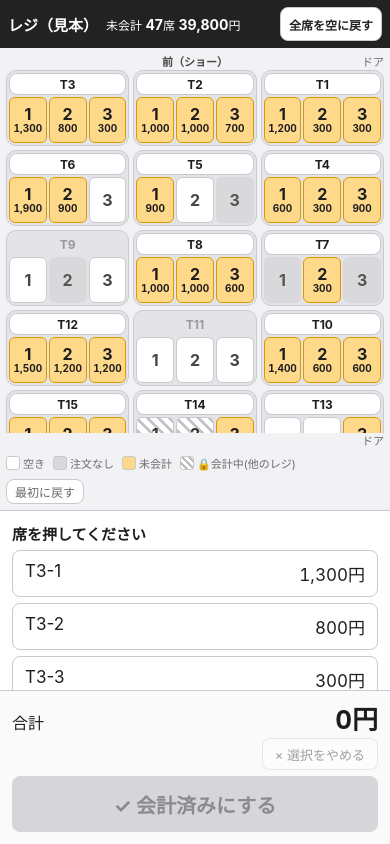
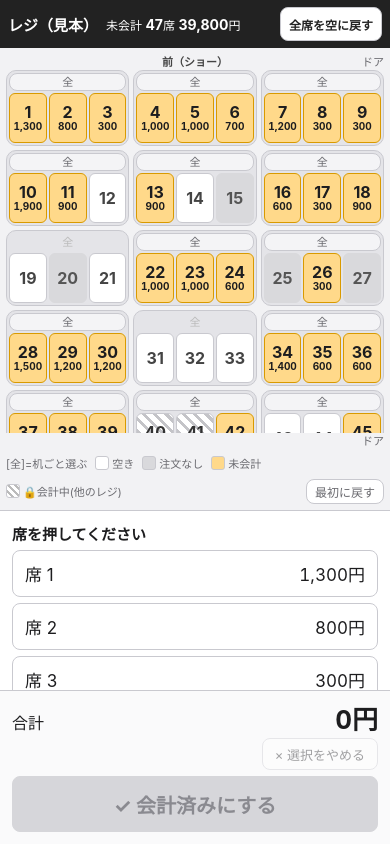
Before and after one commit to y0ri-10/cafe-order-spike-pages, a plain HTML site: page mock/register.html in a window 390 px wide. Drawn offline with Linux system fonts and the light colour scheme.

Commit message:
feat: number seats 1-87 in register mockup
Co-Authored-By: Claude Fable 5.2 <noreply@anthropic.com>

```diff
--- a/mock/register.html
+++ b/mock/register.html
@@ -29,12 +29,12 @@ main{flex:1;min-height:0;display:grid;grid-template-columns:6fr 4fr}
 .edge span{width:40px;text-align:right}.edge span:first-child{text-align:left}
 .kitchen{display:flex;align-items:center;justify-content:center;border:1px dashed var(--line);border-radius:8px;color:#9a9aa0;font-size:14px;background:#f8f8f9}
 .table{grid-column:var(--c);grid-row:var(--r);display:flex;flex-direction:row;gap:4px;padding:3px;border:1px solid var(--line);border-radius:10px;background:#e4e4e8;min-height:0}
-.thead{flex:none;width:40px;padding:0;font-weight:700;font-size:13px;background:#fff}
-.thead.none{color:#999;background:transparent;border-color:transparent}
+.thead{flex:none;width:22px;padding:0;font-weight:400;font-size:12px;color:var(--sub);background:#f4f4f6}
+.thead.none{color:#bbb;background:transparent;border-color:transparent}
 .thead.all{background:var(--sel);color:#fff;border-color:var(--sel)}
 .seats{flex:1;min-width:0;min-height:0;display:grid;grid-auto-flow:column;grid-auto-columns:1fr;gap:3px}
 .seat{display:flex;flex-direction:column;align-items:center;justify-content:center;line-height:1.15;padding:0;border-radius:6px;min-height:0;min-width:0}
-.seat .n{font-size:17px;font-weight:700}
+.seat .n{font-size:20px;font-weight:700}
 .seat .a{font-size:11px;font-variant-numeric:tabular-nums}
 .seat.empty{background:#fff;color:#444}
 .seat.seated{background:#d9d9dc;color:#555;border-color:#d9d9dc}
@@ -86,7 +86,7 @@ main{flex:1;min-height:0;display:grid;grid-template-columns:6fr 4fr}
   .mapwrap{padding:6px}
   #map{grid-auto-rows:76px}
   .table{flex-direction:column;gap:2px;padding:2px}
-  .thead{width:auto;height:22px;font-size:12px}
+  .thead{width:auto;height:18px;font-size:11px;line-height:1}
   .seats{gap:2px}
   .seat .n{font-size:16px}.seat .a{font-size:10px}
   .pay{border-left:0;border-top:1px solid var(--line)}
@@ -110,6 +110,7 @@ main{flex:1;min-height:0;display:grid;grid-template-columns:6fr 4fr}
     <div id="map"></div>
     <div class="edge"><span></span><span></span><span>ドア</span></div>
     <div class="legend">
+      <span>[全]=机ごと選ぶ</span>
       <span><i style="background:#fff"></i>空き</span>
       <span><i style="background:#d9d9dc"></i>注文なし</span>
       <span><i style="background:var(--unpaid)"></i>未会計</span>
@@ -130,26 +131,27 @@ main{flex:1;min-height:0;display:grid;grid-template-columns:6fr 4fr}
 </main>
 <script>
 // ---- 部屋の配置（見本用）。本番では設定の表から読む想定。
-// tables: [机の名前, 列, 行, 席数]  机の名前・列・行・席数はこの配列だけで変わる（席は「机の名前-1〜」）
+// tables: [列, 行, 席数]  列・行・席数はこの配列だけで変わる（机の名前は持たない）
 // blocks: [表示名, 列, 行, 行数]  席でない場所（押せない）
 const ROOM = {
   tables: [
-    ["T3",1,1,3],["T2",2,1,3],["T1",3,1,3],
-    ["T6",1,2,3],["T5",2,2,3],["T4",3,2,3],
-    ["T9",1,3,3],["T8",2,3,3],["T7",3,3,3],
-    ["T12",1,4,3],["T11",2,4,3],["T10",3,4,3],
-    ["T15",1,5,3],["T14",2,5,3],["T13",3,5,3],
-    ["T17",2,6,3],["T16",3,6,3],
-    ["T19",2,7,3],["T18",3,7,3],
-    ["T21",2,8,3],["T20",3,8,3],
-    ["R2",2,9,3],["R1",3,9,3],
-    ["R4",2,10,3],["R3",3,10,3],
-    ["R7",2,11,3],["R5",3,11,3],   // R6 は欠番（今年の配置どおり）
-    ["R9",2,12,3],["R8",3,12,3],
+    [1,1,3],[2,1,3],[3,1,3],  [1,2,3],[2,2,3],[3,2,3],  [1,3,3],[2,3,3],[3,3,3],
+    [1,4,3],[2,4,3],[3,4,3],  [1,5,3],[2,5,3],[3,5,3],
+    [2,6,3],[3,6,3],  [2,7,3],[3,7,3],  [2,8,3],[3,8,3],
+    [2,9,3],[3,9,3],  [2,10,3],[3,10,3],  [2,11,3],[3,11,3],  [2,12,3],[3,12,3],
   ],
   blocks: [["キッチン",1,8,5]],
 };
-const SEATS = ROOM.tables.flatMap(t=>Array.from({length:t[3]},(_,i)=>t[0]+"-"+(i+1)));
+// 席番号の振り方（設定で変えられる想定）: 前の行から後ろへ、同じ行は左の机から右へ、机の中は左の席から右へ。
+function numberSeats(tables){
+  let k = 0;
+  return tables.map((t,i)=>({i, c:t[0], r:t[1], n:t[2]}))
+    .sort((a,b)=>a.r-b.r || a.c-b.c)
+    .map(t=>({...t, seats: Array.from({length:t.n},()=>String(++k))}))
+    .sort((a,b)=>a.i-b.i);
+}
+const TB = numberSeats(ROOM.tables);                 // 机ごとの {列,行,席の配列}
+const SEATS = TB.flatMap(t=>t.seats).sort((a,b)=>a-b);   // 席番号（文字列）の昇順
 const ORD = Object.fromEntries(SEATS.map((n,i)=>[n,i]));
 const MENU = [["永遠の愛",400],["誰もが憧れるベリーソーダ",300],["自由を求めるクリームソーダ",400],["革命の歌 明日への希望を掲げて",400],
   ["コーヒー HOT",300],["コーヒー ICE",300],["紅茶 HOT",300],["紅茶 ICE",300],["ココア",300],["カフェラテ",300],
@@ -163,9 +165,9 @@ function init(){
   S = {}; selected = new Set(); lastPaid = null; confirmRow = null; resetMode = false;
   const order = ROOM.tables.map((_,i)=>i).sort(()=>r()-.5);
   const pOf = {}; order.forEach((ti,k)=>{ pOf[ti] = k<14 ? .95 : k<20 ? .55 : .05; });
-  ROOM.tables.forEach((t,ti)=>{
+  TB.forEach((t,ti)=>{
     const fav = [pick(15), pick(15)];            // 同じ卓は似た注文
-    SEATS.filter(n=>n.startsWith(t[0]+'-')).forEach(n=>{
+    t.seats.forEach(n=>{
       const x = r(); let st = 'empty', lines = [];
       if (x < pOf[ti]) {
         st = 'unpaid';
@@ -180,7 +182,7 @@ function init(){
     });
   });
   // 会計中（もう1台のレジ）: 同じ卓の2席
-  const bt = SEATS.filter(n=>n.startsWith(ROOM.tables[order[0]][0]+'-'));
+  const bt = TB[order[0]].seats;
   [bt[0], bt[1]].forEach(n=>{ if (!S[n].lines.length) S[n].lines=[{m:pick(15),q:1}]; S[n].st='busy'; });
   render();
 }
@@ -193,22 +195,21 @@ function render(){
   const u = unpaidSeats();
   document.getElementById('topSum').innerHTML = `未会計 <b>${u.length}</b>席 <b>${yen(u.reduce((s,n)=>s+sub(n),0))}</b>円`;
   // マップ
-  document.getElementById('map').innerHTML = ROOM.blocks.map(([nm,c,r,sp])=>`<div class="kitchen" style="grid-column:${c};grid-row:${r} / span ${sp}">${nm}</div>`).join('') + ROOM.tables.map(([no,c,r,cnt])=>{
-    const seats = SEATS.filter(n=>n.startsWith(no+'-'));
+  document.getElementById('map').innerHTML = ROOM.blocks.map(([nm,c,r,sp])=>`<div class="kitchen" style="grid-column:${c};grid-row:${r} / span ${sp}">${nm}</div>`).join('') + TB.map(({i:ti,c,r,seats})=>{
     const un = seats.filter(n=>S[n].st==='unpaid');
     const all = un.length && un.every(n=>selected.has(n));
     const hc = !un.length ? 'none' : all ? 'all' : '';
     return `<div class="table" style="--c:${c};--r:${r}">
-      <button class="thead ${hc}" data-a="table" data-v="${no}" ${un.length?'':'disabled'}>${all?'✓ ':''}${no}</button>
+      <button class="thead ${hc}" data-a="table" data-v="${ti}" title="この机をまとめて選ぶ" ${un.length?'':'disabled'}>${all?'✓':'全'}</button>
       <div class="seats">${seats.map(n=>{
         const s=S[n], on=selected.has(n);
-        const inner = `<span class="n">${n.split('-')[1]}</span>` + (s.st==='unpaid'?`<span class="a">${yen(sub(n))}</span>`:s.st==='busy'?`<span class="a">🔒</span>`:'');
+        const inner = `<span class="n">${n}</span>` + (s.st==='unpaid'?`<span class="a">${yen(sub(n))}</span>`:s.st==='busy'?`<span class="a">🔒</span>`:'');
         return `<button class="seat ${s.st} ${on?'on':''}" data-a="seat" data-v="${n}" ${s.st==='unpaid'?'':'disabled'}>${inner}</button>`;
       }).join('')}</div></div>`;
   }).join('');
   // お知らせ（会計しました）
   document.getElementById('notice').innerHTML = lastPaid
-    ? `<div class="done"><span>✓ 会計しました　${lastPaid.seats.map(x=>x.n).join('・')}　${yen(lastPaid.total)}円</span><button data-a="undo">取り消す</button></div>` : '';
+    ? `<div class="done"><span>✓ 会計しました　席${lastPaid.seats.map(x=>x.n).join('・')}　${yen(lastPaid.total)}円</span><button data-a="undo">取り消す</button></div>` : '';
   // 会計の欄
   const sel = [...selected].sort((a,b)=>ORD[a]-ORD[b]);
   const total = sel.reduce((s,n)=>s+sub(n),0);
@@ -219,15 +220,15 @@ function render(){
          <button data-a="resetKeep">未会計の席は残して、ほかを空に戻す</button>
          <button class="danger" data-a="resetAll">全部を空に戻す</button>
          <button data-a="resetNo">やめる</button>
-         ${u.map(n=>`<div class="row"><span class="nm">${n}</span><span class="num">${yen(sub(n))}円</span></div>`).join('')}`
+         ${u.map(n=>`<div class="row"><span class="nm">席 ${n}</span><span class="num">${yen(sub(n))}円</span></div>`).join('')}`
       : `<h2>全席を空に戻しますか</h2>
          <button class="danger" data-a="resetAll">全席を空に戻す</button>
          <button data-a="resetNo">やめる</button>`) + `</div>`;
   } else if (!sel.length) {
     h = `<div class="hint">席を押してください</div><div class="list">` +
-      u.map(n=>`<button class="item" data-a="seat" data-v="${n}"><span>${n}</span><span class="num">${yen(sub(n))}円</span></button>`).join('') + `</div>`;
+      u.map(n=>`<button class="item" data-a="seat" data-v="${n}"><span>席 ${n}</span><span class="num">${yen(sub(n))}円</span></button>`).join('') + `</div>`;
   } else {
-    h = sel.map(n=>`<div class="card"><h3><span>${n}</span><span class="num">${yen(sub(n))}円</span></h3>` +
+    h = sel.map(n=>`<div class="card"><h3><span>席 ${n}</span><span class="num">${yen(sub(n))}円</span></h3>` +
       S[n].lines.map((l,i)=>{
         const key = n+':'+i, amt = MENU[l.m][1]*l.q;
         const tail = confirmRow===key
@@ -246,7 +247,7 @@ function render(){
 const A = {
   seat(v){ if(S[v].st!=='unpaid')return; resetMode=false; confirmRow=null; selected.has(v)?selected.delete(v):selected.add(v); },
   table(v){ resetMode=false; confirmRow=null;
-    const t=SEATS.filter(n=>n.startsWith(v+'-')&&S[n].st==='unpaid');
+    const t=TB[v].seats.filter(n=>S[n].st==='unpaid');
     const all=t.length&&t.every(n=>selected.has(n)); t.forEach(n=>all?selected.delete(n):selected.add(n)); },
   clear(){ selected.clear(); confirmRow=null; },
   pay(){
```
